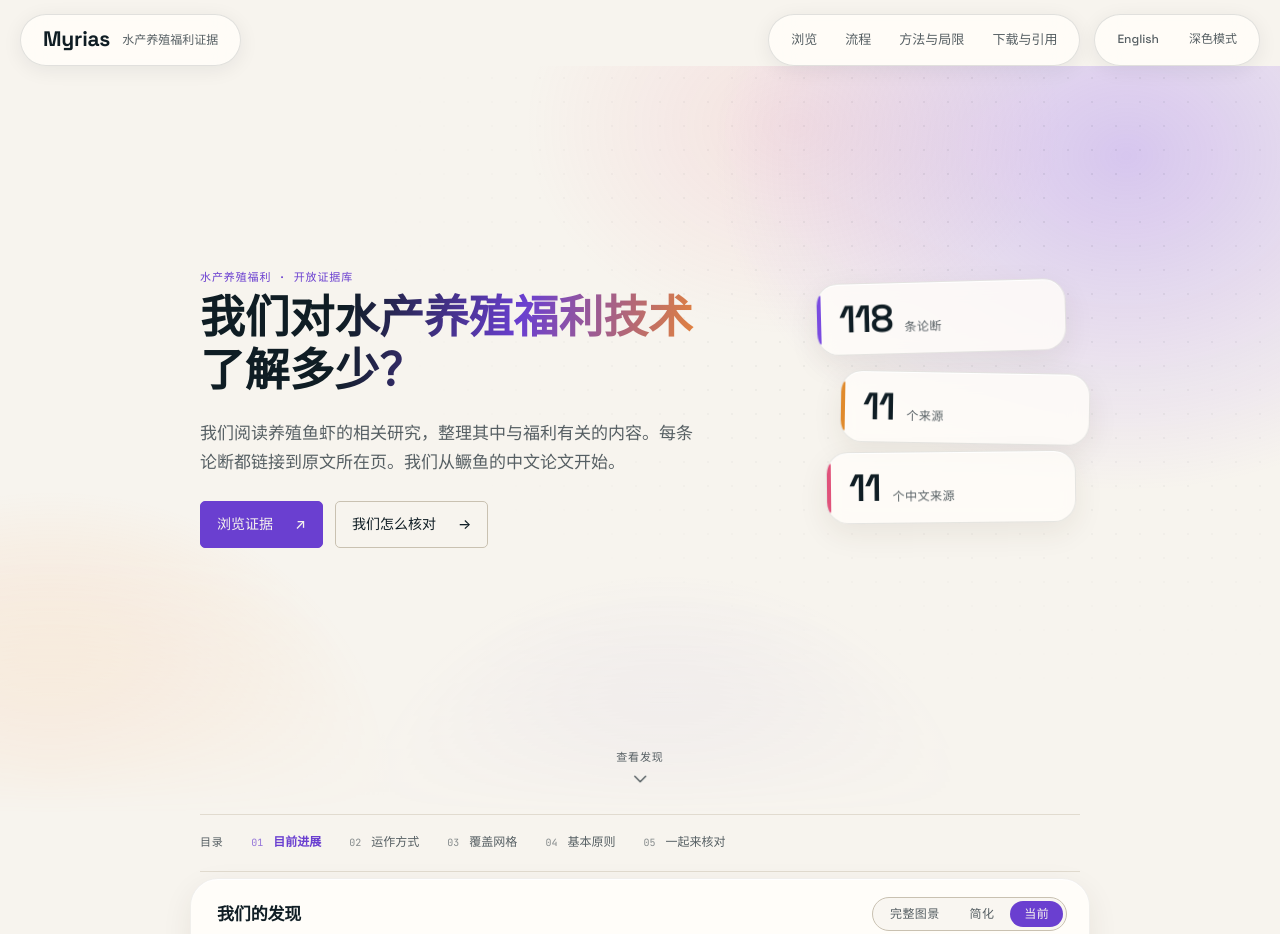
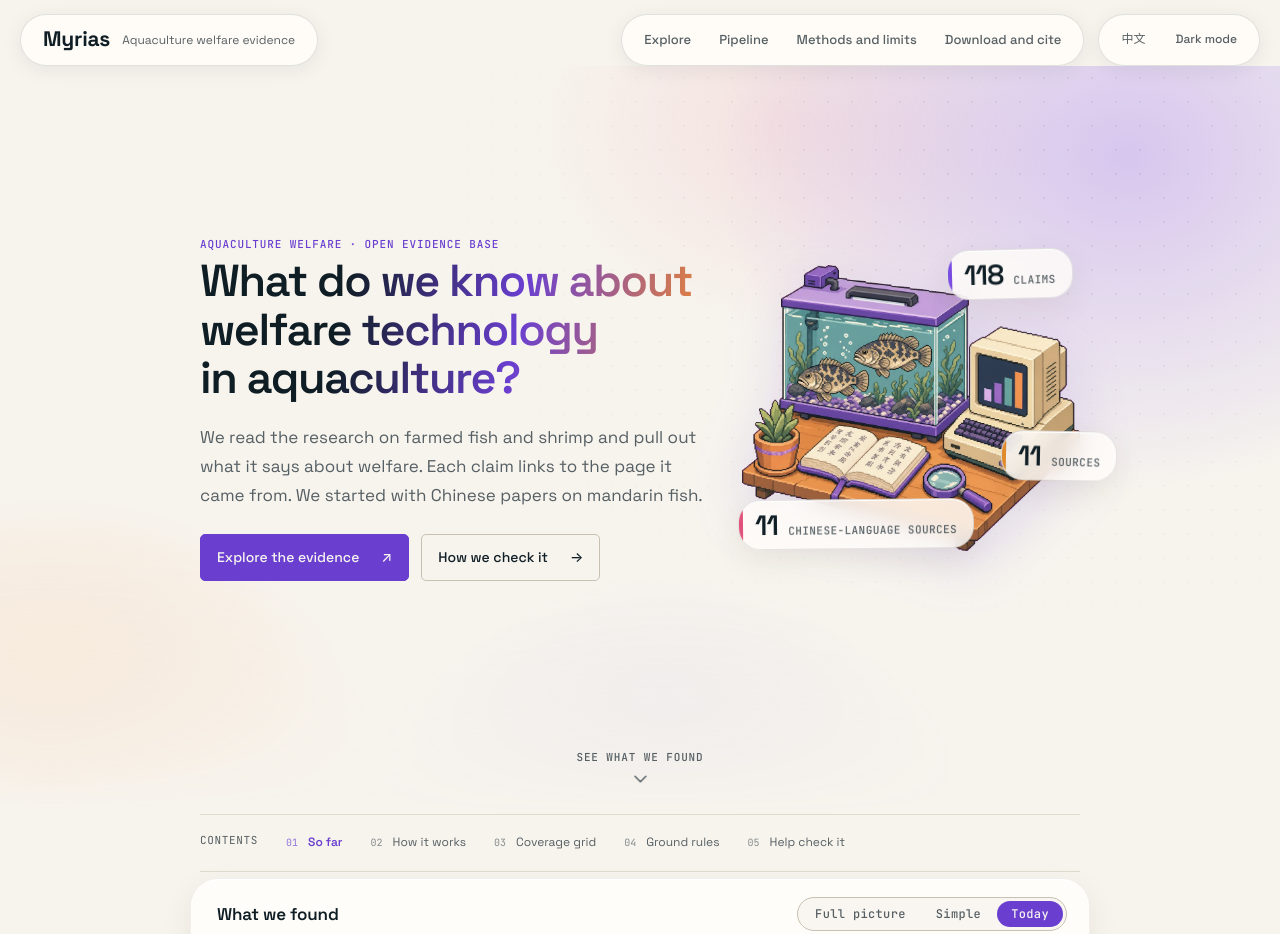
Before and after one commit to invi-bhagyesh/myrias, a website with bundled scripts: page public/index.html in a window 1280 px wide. Shown: the top 934 px of the page. Built offline with nearby package versions, Linux system fonts and the light colour scheme.

Commit message:
Hero: add a pixel-art research-desk illustration with the stat tiles over it; English stays the default
The illustration was generated with GPT Image 2 (via OpenRouter) in the style of the
ValueArena art, then keyed to a transparent background.

```diff
--- a/public/index.html
+++ b/public/index.html
@@ -1,8 +1,8 @@
 <!doctype html>
-<html lang="zh-Hans"><head><meta charset="utf-8"><meta name="viewport" content="width=device-width, initial-scale=1"><meta name="theme-color" content="#f3f6f7">
+<html lang="en"><head><meta charset="utf-8"><meta name="viewport" content="width=device-width, initial-scale=1"><meta name="theme-color" content="#f3f6f7">
 <meta name="description" content="What research says about welfare technology for farmed fish and shrimp, in English and Chinese, with every claim linked to the page it came from.">
 <meta property="og:type" content="website"><meta property="og:title" content="Myrias: aquaculture welfare evidence"><meta property="og:description" content="What research says about welfare technology for farmed fish and shrimp, in English and Chinese, with every claim linked to the page it came from.">
-<title>Myrias — 水产养殖福利证据</title>
+<title>Myrias — Aquaculture welfare evidence</title>
 <link rel="stylesheet" href="site.css"><link rel="icon" href="favicon.svg" type="image/svg+xml"></head>
 <body><a class="skip" href="#content" data-i18n="skip">Skip to content</a>
 <header class="topbar"><div class="topbar-in">
@@ -13,10 +13,10 @@
     <a data-route="methods" href="#/methods" data-i18n="nav.methods">Methods and limits</a>
     <a data-route="download" href="#/download" data-i18n="nav.download">Download and cite</a>
   </nav>
-  <div class="tools glass"><button id="lang-toggle" type="button" class="chip" lang="en">English</button><button id="theme-toggle" type="button" class="chip" aria-pressed="false">Dark mode</button></div>
+  <div class="tools glass"><button id="lang-toggle" type="button" class="chip" lang="zh-Hans">中文</button><button id="theme-toggle" type="button" class="chip" aria-pressed="false">Dark mode</button></div>
 </div></header>
 <div class="wrap"><div id="banner" class="notice" hidden></div></div>
-<main id="content" class="wrap" tabindex="-1"><p class="loading">加载中…</p></main>
+<main id="content" class="wrap" tabindex="-1"><p class="loading">Loading…</p></main>
 <footer class="footer" id="site-footer"></footer>
 <script type="module" src="site.js"></script>
 </body></html>
--- a/public/site.css
+++ b/public/site.css
@@ -664,3 +664,19 @@ html[lang^=zh] .arena-home .hero h1 { letter-spacing: 0; }
 .home-chart .mc-legend { margin-bottom: 12px; }
 .arena-home .graph-card h2.graph-name { margin: 0 auto 0 4px; font: 600 17px/1.2 var(--font); letter-spacing: -.01em; }
 .graph-head .graph-badge { order: 3; }
+
+/* Hero illustration (generated pixel art), with the stat tiles floating over it */
+.hero-art { display: block; width: 100%; max-width: 460px; height: auto; margin-left: auto; filter: drop-shadow(0 18px 28px color-mix(in srgb, #6a3fd0 16%, transparent)); }
+@media (min-width: 861px) {
+  .hero-side { display: block; }
+  .hero-side .hero-tile { position: absolute; min-width: 0; padding: 10px 16px; gap: 10px; }
+  .hero-side .hero-tile strong { font-size: 28px; }
+  .hero-side .hero-tile span { font-size: 11px; }
+  .hero-side .hero-tile.t0 { top: -4%; right: -2%; }
+  .hero-side .hero-tile.t1 { top: 58%; right: -8%; }
+  .hero-side .hero-tile.t2 { bottom: -2%; left: 0; }
+}
+@media (max-width: 860px) {
+  .hero-side { grid-auto-flow: row; grid-template-columns: repeat(3, minmax(0, 1fr)); }
+  .hero-art { grid-column: 1 / -1; width: min(78%, 340px); margin: 0 auto 6px; }
+}
--- a/public/site.js
+++ b/public/site.js
@@ -184,7 +184,7 @@ function viewOverview() {
         <div class="home-actions"><a class="button-primary" href="${link('explore')}">${esc(tr('hero.cta.explore'))} <span aria-hidden="true">↗</span></a><a class="button-secondary" href="${link('methods')}">${esc(tr('hero.cta.methods'))} <span aria-hidden="true">→</span></a></div>
         </div>
         <button type="button" class="scroll-cue" data-scroll="graph-title"><span>${esc(tr('hero.scroll'))}</span><svg viewBox="0 0 20 20" width="18" height="18" aria-hidden="true"><path d="M4 7l6 6 6-6" fill="none" stroke="currentColor" stroke-width="1.6" stroke-linecap="round" stroke-linejoin="round"/></svg></button>
-        <aside class="hero-side" aria-hidden="true">${stats.slice(0, 3).map(([n, key], k) => `<div class="hero-tile t${k}"><strong>${esc(n)}</strong><span>${esc(tr(key))}</span></div>`).join('')}</aside>
+        <aside class="hero-side" aria-hidden="true"><img class="hero-art" src="art/research-desk.webp" width="1004" height="849" alt="" decoding="async">${stats.slice(0, 3).map(([n, key], k) => `<div class="hero-tile t${k}"><strong>${esc(n)}</strong><span>${esc(tr(key))}</span></div>`).join('')}</aside>
       </section>
       <nav class="home-contents" aria-label="${esc(tr('contents'))}"><span>${esc(tr('contents'))}</span>${SECTIONS.map(([id, key], i) => `<a href="${link()}" data-jump="${id}"><span>${String(i + 1).padStart(2, '0')}</span>${esc(tr(key))}</a>`).join('')}</nav>
       <section class="graph-feature" aria-labelledby="graph-title">
@@ -621,8 +621,8 @@ function updateSourceList() {
 window.addEventListener('hashchange', () => render(true));
 
 // ---------- start ----------
-// Chinese is the default; a visitor who switches to English keeps that choice.
-state.lang = store('myrias-lang') === 'en' ? 'en' : 'zh';
+// English is the default; a visitor who switches to Chinese keeps that choice.
+state.lang = store('myrias-lang') === 'zh' ? 'zh' : 'en';
 let preferredTheme = store('myrias-theme');
 if (!preferredTheme) { try { preferredTheme = matchMedia('(prefers-color-scheme: dark)').matches ? 'dark' : 'light'; } catch { preferredTheme = 'light'; } }
 document.documentElement.dataset.theme = preferredTheme;
```
Also changed, not shown: public/art/research-desk.webp (added).
